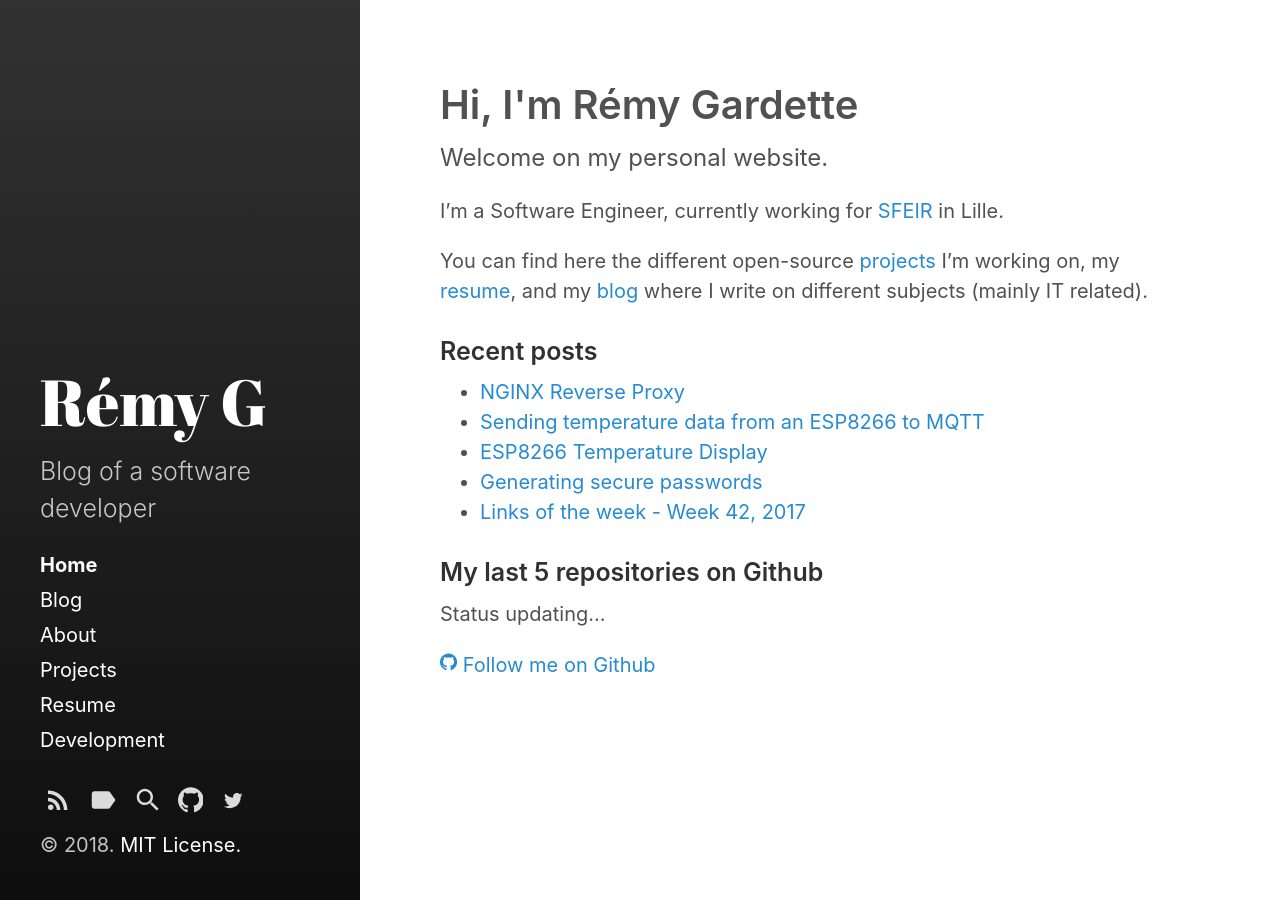
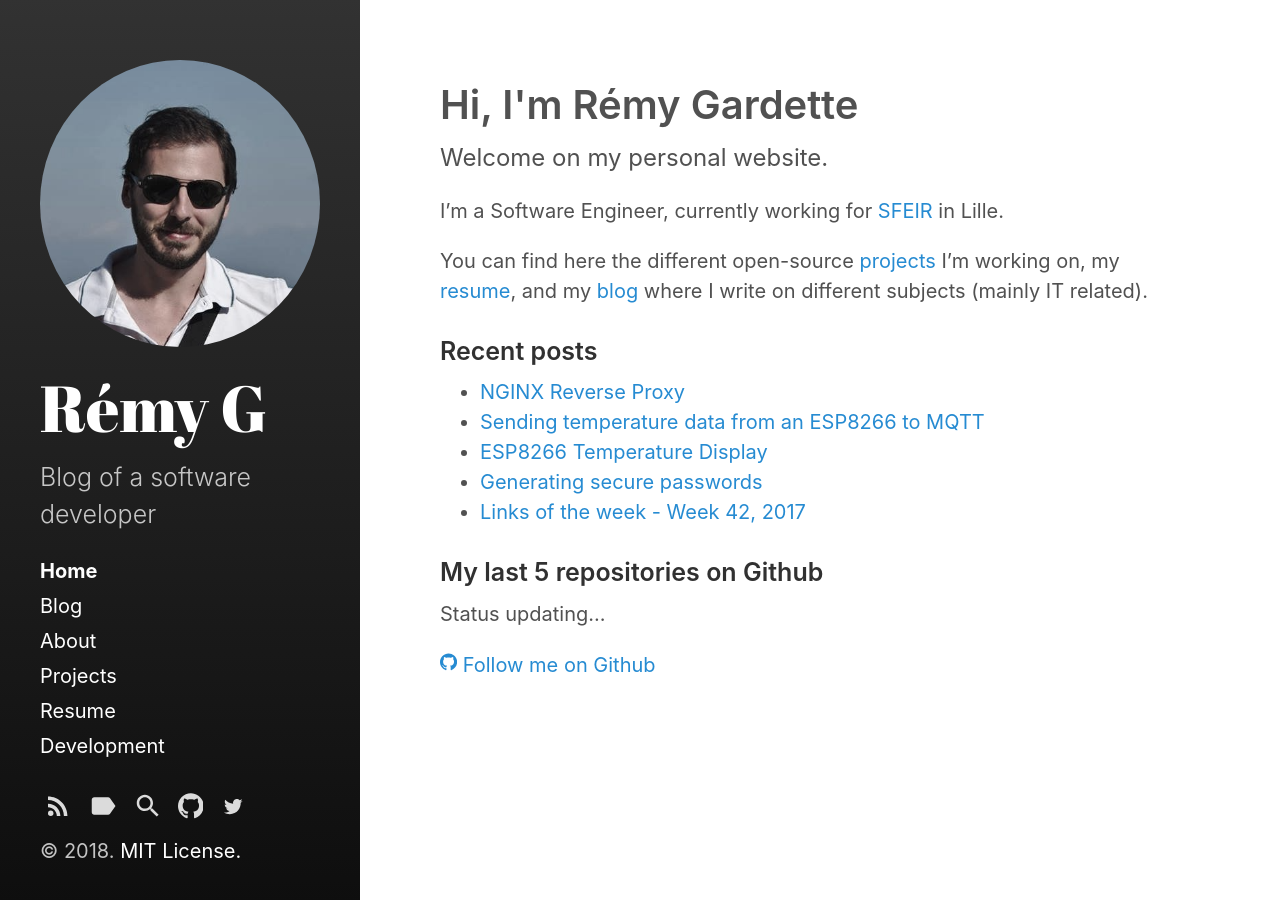
Before and after one commit to RemyG/remyg.ovh, a Jekyll site: the page built from site/index.md, in a window 1280 px wide. Built offline with Jekyll 4.4.1, drawn with Linux system fonts in a browser that asks for light colours.

Commit message:
Added author picture

```diff
--- a/site/_includes/rg-sidebar.html
+++ b/site/_includes/rg-sidebar.html
@@ -1,4 +1,5 @@
 <div id="sidebar">
+  <img src="{{ site.baseurl }}/assets/img/profile-cropped.jpg" id="author-picture" />
   <header>
     <{% if page.layout == "index" %}h1{% else %}div{% endif %} class="site-title">
       <a href="{{ site.baseurl }}/">
@@ -11,11 +12,12 @@
     <p class="lead">{{ site.description }}</p>
   </header>
   {% include rg-sidebar-nav-links.html %}
-  {% comment %}
+
+{% comment %}
   {% if site.version %}
     <span class="site-version">Currently v{{ site.version }}</span>
   {% endif %}
-  {% endcomment %}
+{% endcomment %}
 
   {% include sidebar-icon-links.html %}
   {% include copyright.html %}
--- a/site/_sass/hydeout.scss
+++ b/site/_sass/hydeout.scss
@@ -15,3 +15,4 @@
 @import "hydeout/message";
 @import "hydeout/search";
 @import "hydeout/tags";
+@import "hydeout/custom";
--- /dev/null
+++ b/site/_sass/hydeout/_custom.scss
@@ -0,0 +1,4 @@
+#author-picture {
+  border-radius: 50%;
+  filter: grayscale(0.5);
+}
```
Also changed, not shown: site/assets/img/profile-cropped.jpg (added).
